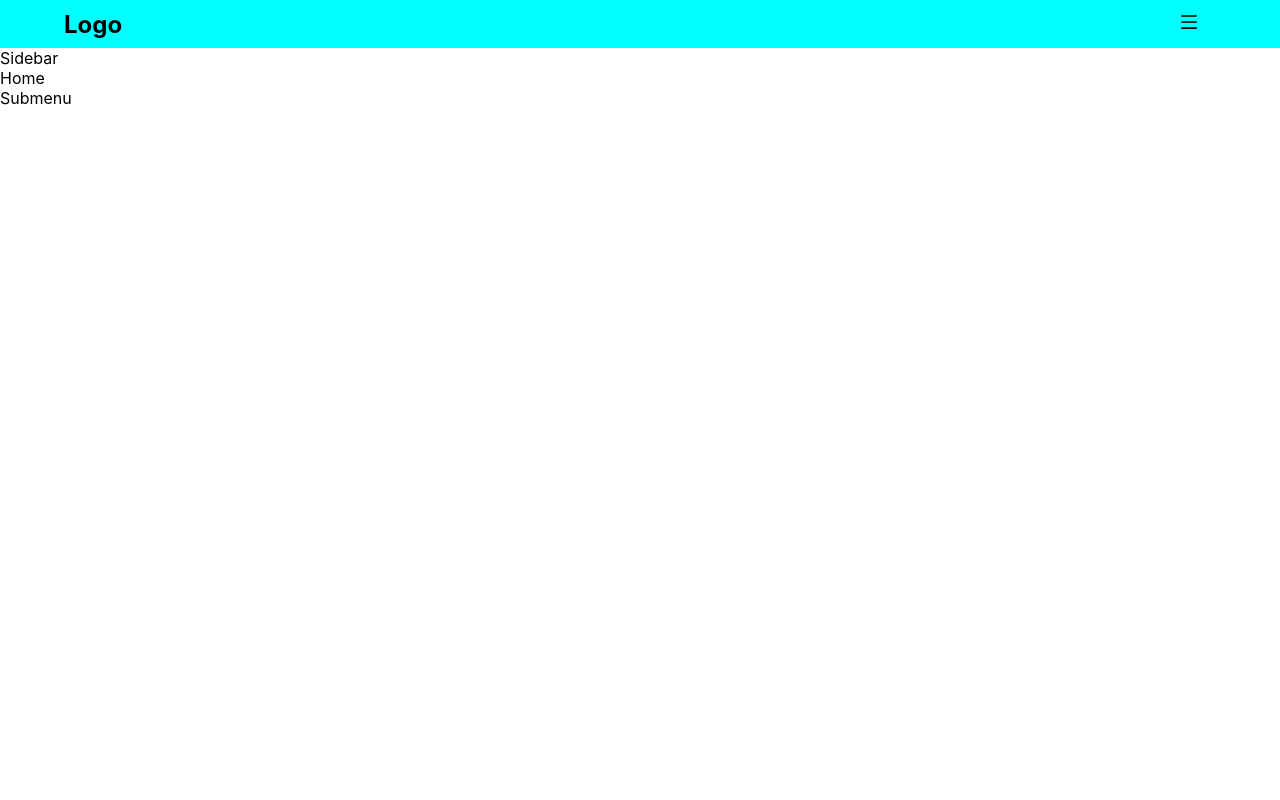
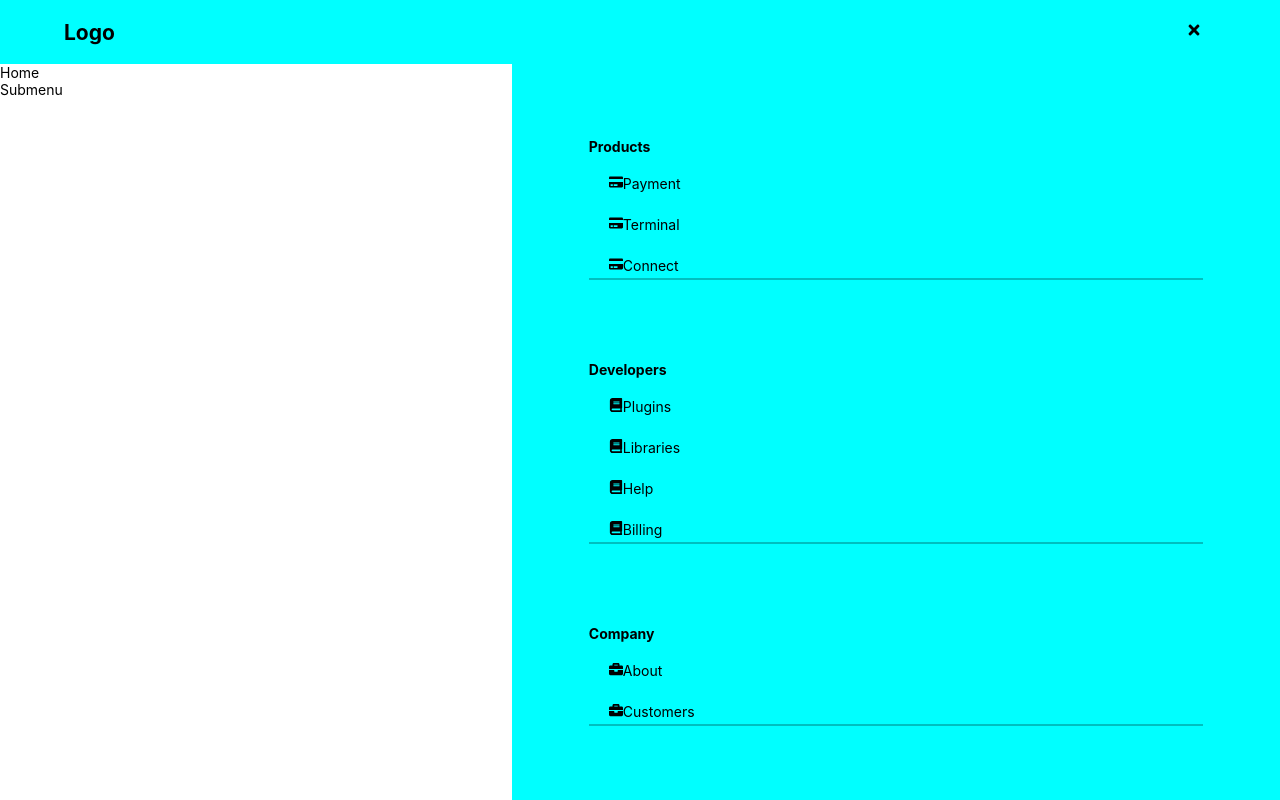
Before and after one commit to Who-codes/submenu, a React (Create React App) app: page / in a window 1280 px wide. Built offline with nearby package versions, Linux system fonts and the light colour scheme.

Commit message:
Sidebar added

```diff
--- a/src/Navbar.jsx
+++ b/src/Navbar.jsx
@@ -1,14 +1,16 @@
 import React from "react";
-import { AiOutlineMenu } from "react-icons/ai";
+import { FaBars, FaTimes } from "react-icons/fa";
+import { useGlobalContext } from "./context";
 
 export default function Navbar() {
+  const { isSidebarOpen, handleSidebar } = useGlobalContext();
   return (
     <nav className={`nav`}>
       <div className="nav-center">
         <div className="nav-header">
           <h2 className="logo">Logo</h2>
-          <button className="btn toggle-btn">
-            <AiOutlineMenu />
+          <button className="btn toggle-btn" onClick={handleSidebar}>
+            {isSidebarOpen ? <FaTimes /> : <FaBars />}
           </button>
         </div>
       </div>
--- a/src/Sidebar.jsx
+++ b/src/Sidebar.jsx
@@ -1,5 +1,32 @@
 import React from "react";
+import { useGlobalContext } from "./context";
+import sublinks from "./data";
 
 export default function Sidebar() {
-  return <div>Sidebar</div>;
+  const { isSidebarOpen } = useGlobalContext();
+  return (
+    <aside className={`sidebar ${isSidebarOpen && "show"}`}>
+      {/* <div> */}
+      <ul className="sidebar-center">
+        {sublinks.map((link, index) => {
+          const { page, links } = link;
+          return (
+            <li className="sidebar-list" key={index}>
+              <h4>{page}</h4>
+              {links.map((item, index) => {
+                const { label, icon, url } = item;
+                return (
+                  <a href={url} className="sidebar-links" key={index}>
+                    {icon}
+                    {label}
+                  </a>
+                );
+              })}
+            </li>
+          );
+        })}
+      </ul>
+      {/* </div> */}
+    </aside>
+  );
 }
--- a/src/context.js
+++ b/src/context.js
@@ -1,9 +1,19 @@
-import React, { useContext } from "react";
+import React, { useContext, useState } from "react";
 
 const AppContext = React.createContext();
 
 export const AppProvider = ({ children }) => {
-  return <AppContext.Provider>{children}</AppContext.Provider>;
+  const [isSidebarOpen, setIsSidebarOpen] = useState(true);
+
+  const handleSidebar = () => {
+    setIsSidebarOpen(!isSidebarOpen);
+  };
+
+  return (
+    <AppContext.Provider value={{ isSidebarOpen, handleSidebar }}>
+      {children}
+    </AppContext.Provider>
+  );
 };
 
 export const useGlobalContext = () => {
--- a/src/index.css
+++ b/src/index.css
@@ -18,6 +18,17 @@ body {
     sans-serif;
   -webkit-font-smoothing: antialiased;
   -moz-osx-font-smoothing: grayscale;
+  font-size: 0.875rem;
+  overflow: hidden;
+}
+
+h1,
+h2,
+h3,
+h4,
+h5,
+h6 {
+  text-transform: capitalize;
 }
 
 ul {
@@ -26,10 +37,11 @@ ul {
 
 a {
   text-decoration: none;
+  text-transform: capitalize;
 }
 
 .nav {
-  height: 3rem;
+  height: 8vh;
   background-color: aqua;
   display: flex;
   align-items: center;
@@ -49,13 +61,52 @@ a {
 
 .btn {
   padding: 0.25em 0.75em;
-  font-size: inherit;
+  font-size: 1rem;
   background-color: transparent;
   border-color: transparent;
   border-radius: var(--border-radius);
   cursor: pointer;
 }
 
-.toggle-btn {
-  font-size: 1.25rem;
+.main {
+  position: relative;
 }
+
+.sidebar {
+  height: 92vh;
+  width: 60%;
+  background-color: aqua;
+  position: absolute;
+  left: 40%;
+  transition: var(--transition);
+  transform: translateX(100%);
+  display: flex;
+  align-items: center;
+  justify-content: center;
+}
+
+.show {
+  transform: translateX(0);
+}
+
+.sidebar-center {
+  height: 80%;
+  display: flex;
+  flex-direction: column;
+  justify-content: space-between;
+  width: 80%;
+}
+
+.sidebar-list {
+  display: flex;
+  flex-direction: column;
+  justify-content: space-between;
+  gap: 1rem;
+  border-bottom: 2px solid rgba(1, 1, 1, 0.25);
+}
+
+.sidebar-links {
+  margin-left: 1rem;
+  padding: 0.25rem;
+  color: inherit;
+}
```
